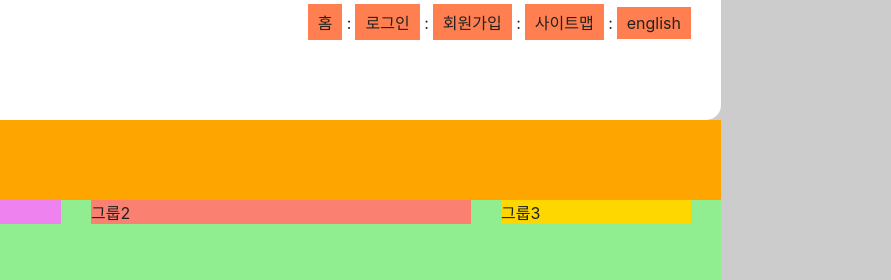
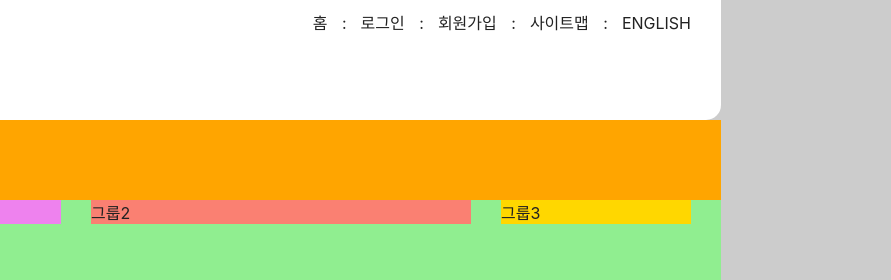
Before and after one commit to ssuho/HTML5, a plain HTML site: page index.html in a window 1280 px wide. Shown: the top 280 px of the page, 389-1280 px from the left. Drawn offline with Linux system fonts and the light colour scheme; a web font is replaced by a local one.

Commit message:
transform 속성을 이용하여 member 위치 변경

```diff
--- a/styles/style.css
+++ b/styles/style.css
@@ -46,6 +46,8 @@ body {
   /* background-color: aqua; */
   text-align: right;
   padding: 4px 0;
+  position: relative;
+    transform: translateX(10px);
 }
 
 .member li {
@@ -54,10 +56,16 @@ body {
 }
 
 .member a {
-  background-color: coral;
+  /* background-color: coral; */
   padding: 6px 10px;
   display: inherit;
+  text-transform: uppercase;
 }
+
+/* 마지막 li 요소에 포함된 a요소를 선택하여 오른쪽 padding값을 0으로 재정의 하는 방법 */
+/* .member li:last-child a {
+  padding-right: 0;
+} */
 
 .divider {
   margin-right: 4px;
```
